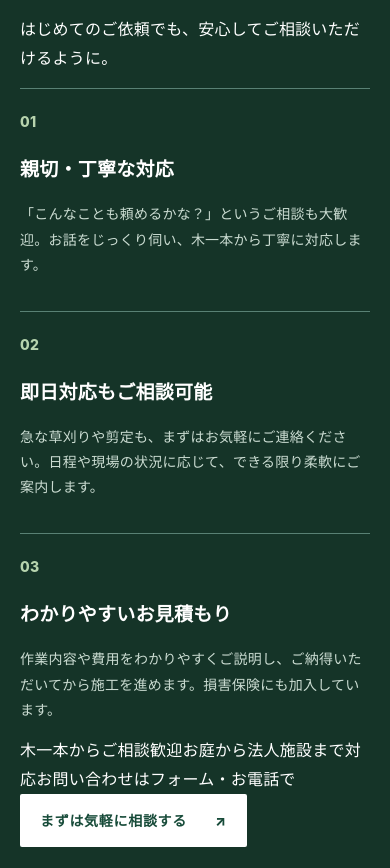
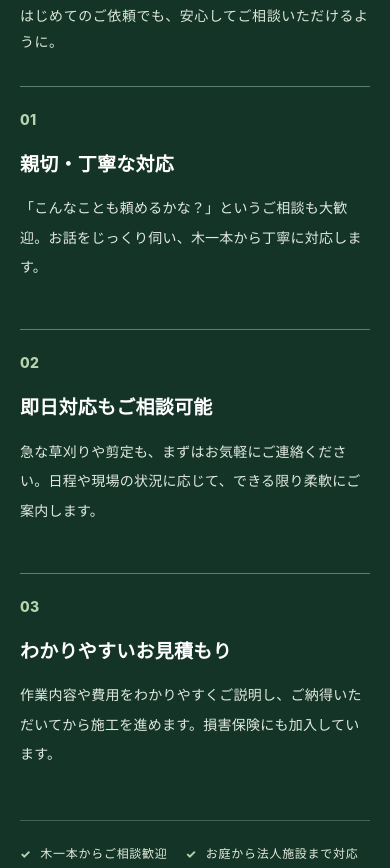
Before and after one commit to yasunari1517-stack/wiztree-website, a plain HTML site: page index.html in a window 390 px wide. Shown: the part 8762-9630 px from the top of the page. Drawn offline with Linux system fonts and the light colour scheme.

Commit message:
Polish reassuring value propositions, contact CTA, and mobile layout

```diff
--- a/styles.css
+++ b/styles.css
@@ -481,3 +481,16 @@ body{letter-spacing:.015em;background:#fff}
 @media(max-width:950px){#services .service-grid{grid-template-columns:repeat(2,minmax(0,1fr))}#services .service-card{min-height:260px}}
 @media(max-width:620px){#services .service-grid{grid-template-columns:1fr;gap:12px}#services .service-card{min-height:205px;padding:24px 23px 25px}#services .service-card-top{min-height:85px}#services .service-icon{width:76px;height:76px;flex-basis:76px}#services .service-icon svg{width:46px;height:46px}#services .service-card h3{font-size:18px}}
 @media(prefers-reduced-motion:reduce){#services .service-icon,#services .service-card{transition:none}#services .service-card:hover,#services .service-card:hover .service-icon{transform:none}}
+
+/* Why WIZ TREE: customer-first reassurance */
+#about .about-reassurance-lead{margin:-21px 0 43px;color:#dce7d8;letter-spacing:.04em;font-size:15px;line-height:1.9}
+#about .value-grid>div{padding-bottom:14px}
+#about .value-grid h3{font-size:clamp(19px,1.65vw,23px);line-height:1.5;margin-bottom:14px}
+#about .value-grid p{font-size:14px;line-height:2.1;color:#e1e9e0}
+#about .about-trust-footer{margin-top:42px;padding:22px 0;border-top:1px solid rgba(226,236,219,.25);display:flex;flex-wrap:wrap;align-items:center;justify-content:center;gap:13px 32px;color:#e2ebda}
+#about .about-trust-footer span{font-size:12px;letter-spacing:.06em}
+#about .about-trust-footer span::before{content:"✓";color:#b4d2ad;font-weight:800;margin-right:9px}
+#about .about-trust-action{text-align:center;margin-top:26px}
+#about .about-trust-action .btn{display:inline-flex;align-items:center;gap:20px;min-height:52px;background:#f5f3e8;color:#204533;padding:12px 27px;font-weight:750;font-size:13px;border-radius:2px}
+#about .about-trust-action .btn:hover{background:#fff}
+@media(max-width:720px){#about .about-reassurance-lead{margin:-12px 0 30px;font-size:14px}#about .about-trust-footer{justify-content:flex-start;margin-top:24px;padding-top:22px;gap:12px 18px}#about .about-trust-footer span{font-size:12px}#about .about-trust-action .btn{width:100%;justify-content:center}}
```
